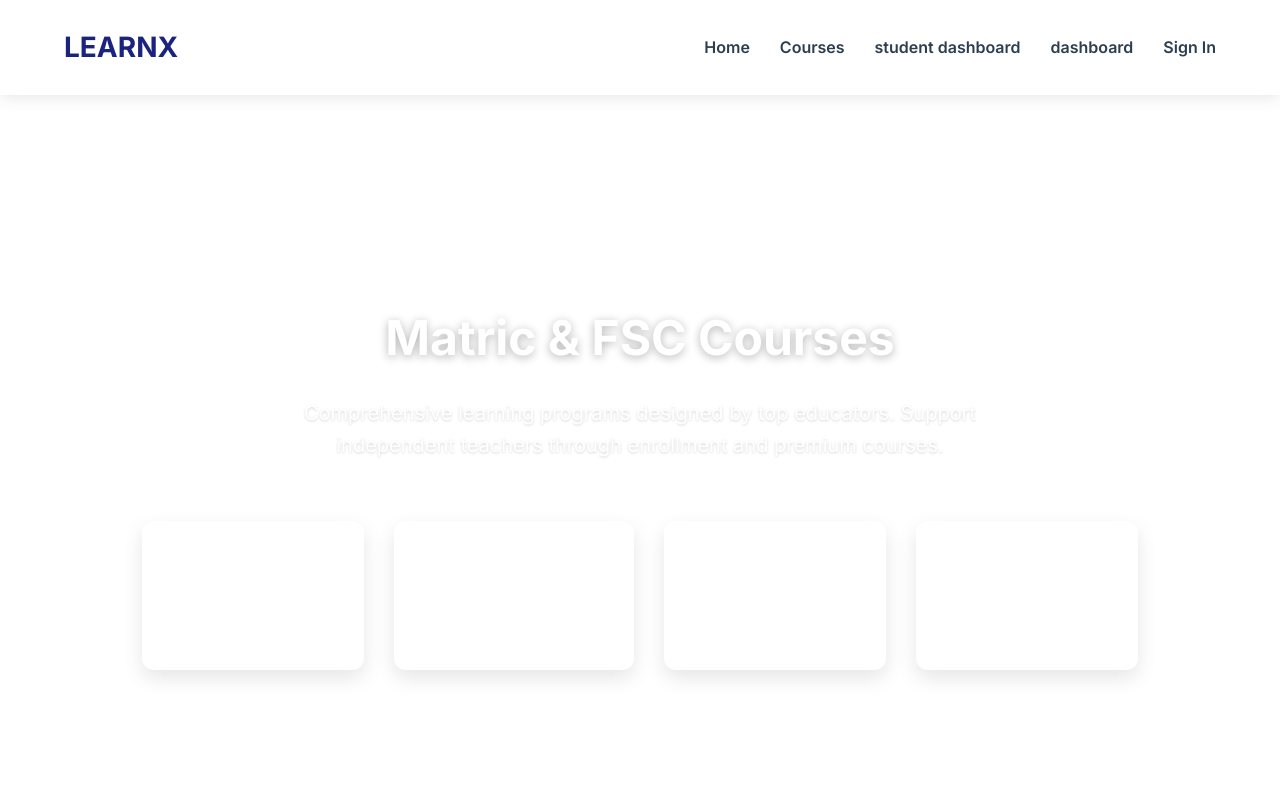
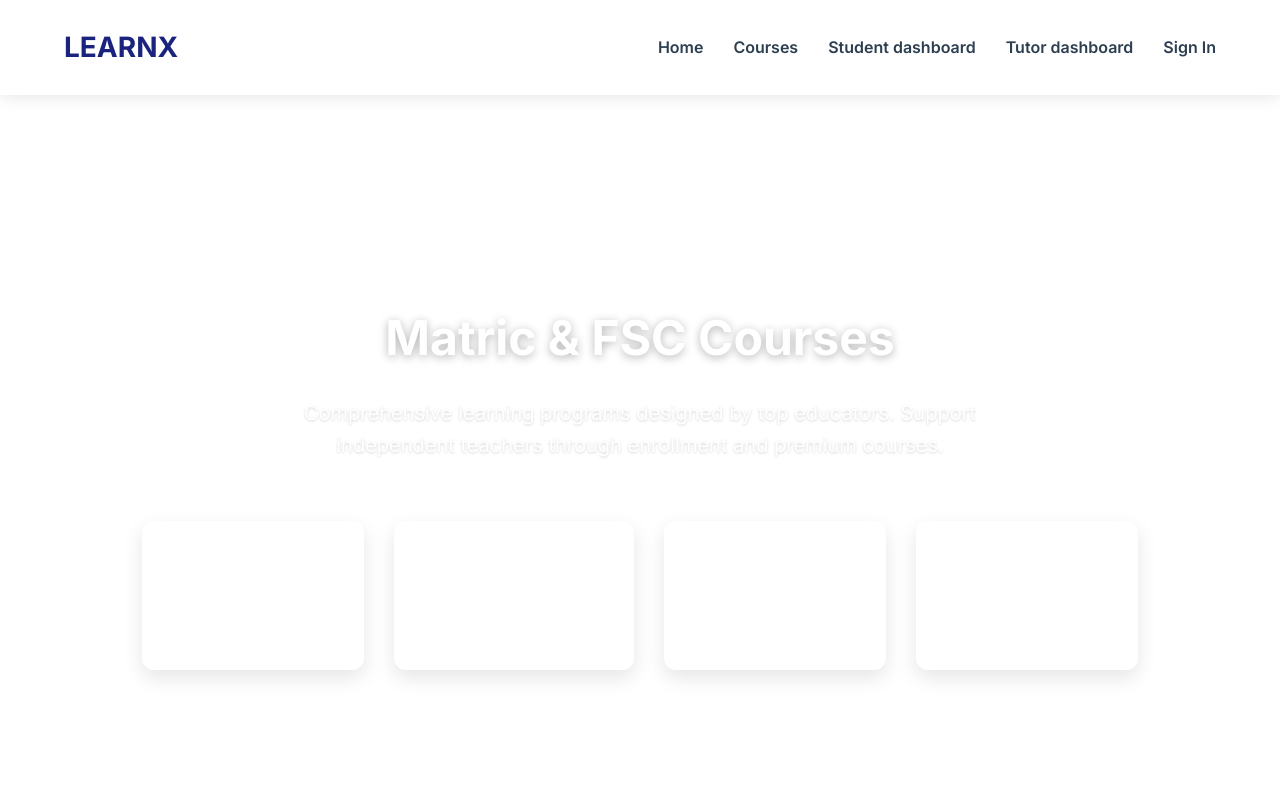
Before and after one commit to fazasfz/EdTechPlatform, a website: page courses.html in a window 1280 px wide. Shown: the top 800 px of the page. Drawn offline with Linux system fonts and the light colour scheme; some packages are replaced by stand-ins of ours; a script that the page names is missing.

Commit message:
Update courses.html

```diff
--- a/courses.html
+++ b/courses.html
@@ -420,8 +420,8 @@
         <nav>
             <a href="index.html">Home</a>
             <a href="courses.html" class="active">Courses</a>
-<a href ="student.html"> student dashboard</a>
-<a href ="tutor.html">  dashboard</a>
+<a href ="student.html"> Student dashboard</a>
+<a href ="tutor.html">  Tutor dashboard</a>
 
             <a href="signuppage.html">Sign In</a>
         </nav>
```
